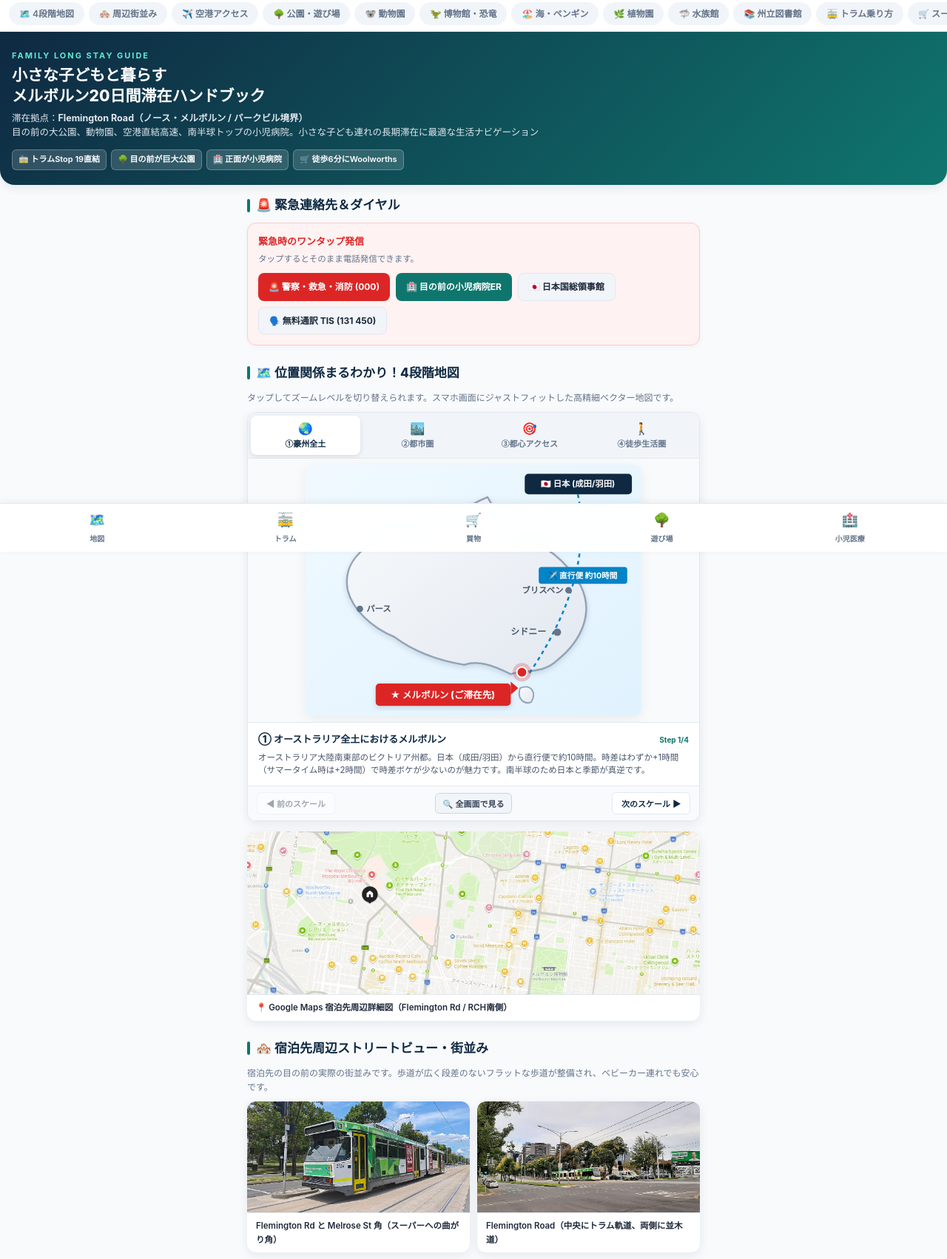
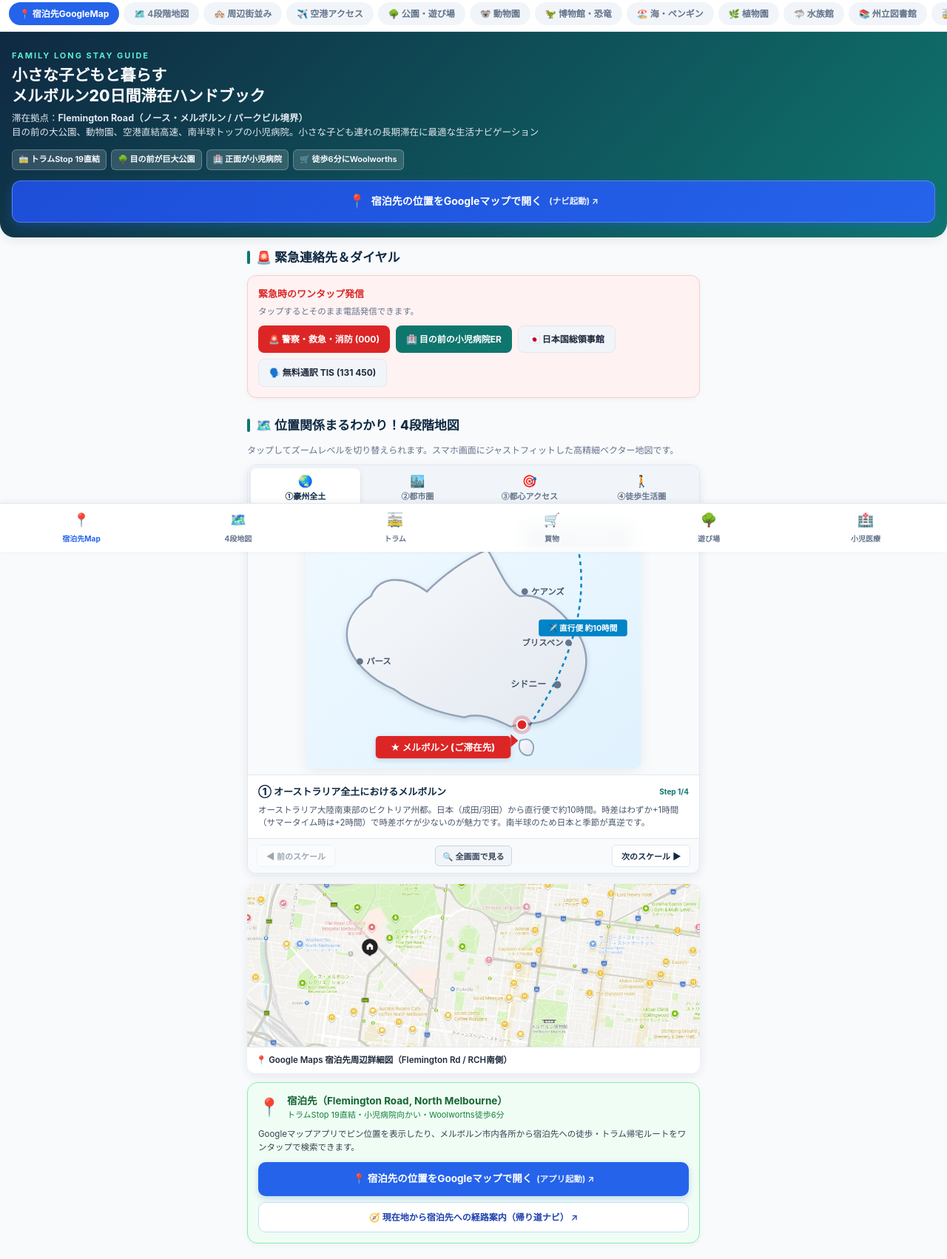
Before and after one commit to Todoroki-cpu/Trip, a plain HTML site: page index.html in a window 1280 px wide. Shown: the part 54-1756 px from the top of the page at 74% size. Drawn offline with Linux system fonts and the light colour scheme.

Commit message:
feat: Add Google Maps open button and navigation links for accommodation location

```diff
--- a/index.html
+++ b/index.html
@@ -469,6 +469,30 @@
       accent-color: var(--primary);
     }
 
+    /* Google Maps Hero & Action Buttons */
+    .btn-gmap-hero {
+      display: inline-flex;
+      align-items: center;
+      justify-content: center;
+      gap: 8px;
+      width: 100%;
+      background: linear-gradient(135deg, #1d4ed8, #2563eb);
+      color: #ffffff !important;
+      font-size: 14px;
+      font-weight: 700;
+      padding: 13px 18px;
+      border-radius: 12px;
+      text-decoration: none;
+      box-shadow: 0 4px 14px rgba(37, 99, 235, 0.35);
+      border: 1px solid rgba(255, 255, 255, 0.25);
+      transition: transform 0.15s ease, box-shadow 0.15s ease;
+      box-sizing: border-box;
+    }
+    .btn-gmap-hero:active {
+      transform: scale(0.98);
+      box-shadow: 0 2px 6px rgba(37, 99, 235, 0.25);
+    }
+
     /* Bottom Sticky Nav Bar */
     nav.bottom-nav {
       position: fixed;
@@ -516,6 +540,7 @@
 
   <!-- Horizontal Category Scroller -->
   <div class="cat-scroller">
+    <a href="https://www.google.com/maps/search/?api=1&query=-37.7961,144.9493" target="_blank" rel="noopener noreferrer" class="cat-pill" style="background: #2563eb; color: #ffffff; font-weight: 700;">📍 宿泊先GoogleMap</a>
     <a href="#map" class="cat-pill">🗺️ 4段階地図</a>
     <a href="#streetview" class="cat-pill">🏘️ 周辺街並み</a>
     <a href="#airport" class="cat-pill">✈️ 空港アクセス</a>
@@ -547,6 +572,13 @@
       <span class="hero-badge">🌳 目の前が巨大公園</span>
       <span class="hero-badge">🏥 正面が小児病院</span>
       <span class="hero-badge">🛒 徒歩6分にWoolworths</span>
+    </div>
+    <div style="margin-top: 14px;">
+      <a href="https://www.google.com/maps/search/?api=1&query=-37.7961,144.9493" target="_blank" rel="noopener noreferrer" class="btn-gmap-hero">
+        <span style="font-size: 18px;">📍</span>
+        <span>宿泊先の位置をGoogleマップで開く</span>
+        <span style="font-size: 11.5px; opacity: 0.9; margin-left: 2px;">(ナビ起動) ↗</span>
+      </a>
     </div>
   </div>
 
@@ -819,6 +851,7 @@
           <p class="map-info-desc" id="map-info-desc">
             オーストラリア大陸南東部のビクトリア州都。日本（成田/羽田）から直行便で約10時間。時差はわずか+1時間（サマータイム時は+2時間）で時差ボケが少ないのが魅力です。南半球のため日本と季節が真逆です。
           </p>
+          <div id="map-info-action"></div>
         </div>
 
         <!-- Step Navigation Controls -->
@@ -833,6 +866,29 @@
       <div class="img-card">
         <img src="images/user_map.jpg" alt="宿泊先周辺マップ">
         <div class="img-card-caption">📍 Google Maps 宿泊先周辺詳細図（Flemington Rd / RCH南側）</div>
+      </div>
+
+      <!-- Google Maps Dedicated Action Card -->
+      <div class="card" style="margin-top: 12px; background: #f0fdf4; border: 1.5px solid #86efac; border-radius: 14px; padding: 14px;">
+        <div style="display: flex; align-items: center; gap: 9px; margin-bottom: 8px;">
+          <div style="font-size: 24px; line-height: 1;">📍</div>
+          <div>
+            <div style="font-size: 13.5px; font-weight: 700; color: #166534;">宿泊先（Flemington Road, North Melbourne）</div>
+            <div style="font-size: 11px; color: #15803d;">トラムStop 19直結・小児病院向かい・Woolworths徒歩6分</div>
+          </div>
+        </div>
+        <p style="font-size: 11.5px; color: #374151; line-height: 1.55; margin-bottom: 11px;">
+          Googleマップアプリでピン位置を表示したり、メルボルン市内各所から宿泊先への徒歩・トラム帰宅ルートをワンタップで検索できます。
+        </p>
+        <div class="btn-row" style="display: flex; flex-direction: column; gap: 8px;">
+          <a href="https://www.google.com/maps/search/?api=1&query=-37.7961,144.9493" target="_blank" rel="noopener noreferrer" class="btn btn-primary" style="justify-content: center; font-size: 13.5px; font-weight: 700; padding: 12px; background: #2563eb; color: #ffffff; text-decoration: none; border-radius: 10px; box-shadow: 0 3px 10px rgba(37,99,235,0.25); display: flex; align-items: center; gap: 6px;">
+            <span>📍 宿泊先の位置をGoogleマップで開く</span>
+            <span style="font-size: 11.5px; opacity: 0.9;">(アプリ起動) ↗</span>
+          </a>
+          <a href="https://www.google.com/maps/dir/?api=1&destination=-37.7961,144.9493" target="_blank" rel="noopener noreferrer" class="btn btn-sub" style="justify-content: center; font-size: 12px; font-weight: 600; padding: 10px; background: #ffffff; color: #1e40af; border: 1.5px solid #bfdbfe; text-decoration: none; border-radius: 10px; display: flex; align-items: center; gap: 6px;">
+            <span>🧭 現在地から宿泊先への経路案内（帰り道ナビ） ↗</span>
+          </a>
+        </div>
       </div>
     </section>
 
@@ -1271,9 +1327,13 @@
 
   <!-- Bottom Sticky Nav Bar -->
   <nav class="bottom-nav">
+    <a href="https://www.google.com/maps/search/?api=1&query=-37.7961,144.9493" target="_blank" rel="noopener noreferrer" class="nav-item" style="color: #2563eb;">
+      <span class="nav-icon">📍</span>
+      <span>宿泊先Map</span>
+    </a>
     <a href="#map" class="nav-item">
       <span class="nav-icon">🗺️</span>
-      <span>地図</span>
+      <span>4段地図</span>
     </a>
     <a href="#tram" class="nav-item">
       <span class="nav-icon">🚋</span>
@@ -1335,6 +1395,12 @@
       // Update text
       document.getElementById('map-info-title').innerHTML = `<span>${mapData[index].title}</span><span style="font-size: 10px; color: var(--primary); font-weight: bold;">${mapData[index].step}</span>`;
       document.getElementById('map-info-desc').innerText = mapData[index].desc;
+      const actionEl = document.getElementById('map-info-action');
+      if (index === 3) {
+        actionEl.innerHTML = '<div style="margin-top: 10px;"><a href="https://www.google.com/maps/search/?api=1&query=-37.7961,144.9493" target="_blank" rel="noopener noreferrer" class="btn btn-primary" style="display:inline-flex; align-items:center; gap:6px; font-size:12px; padding:8px 14px; background:#2563eb; color:#fff; text-decoration:none; border-radius:8px; box-shadow:0 2px 6px rgba(37,99,235,0.25);">📍 宿泊先ピンをGoogleマップで開く ↗</a></div>';
+      } else {
+        actionEl.innerHTML = '';
+      }
 
       // Update nav arrows
       document.getElementById('map-prev-btn').disabled = (index === 0);
```
